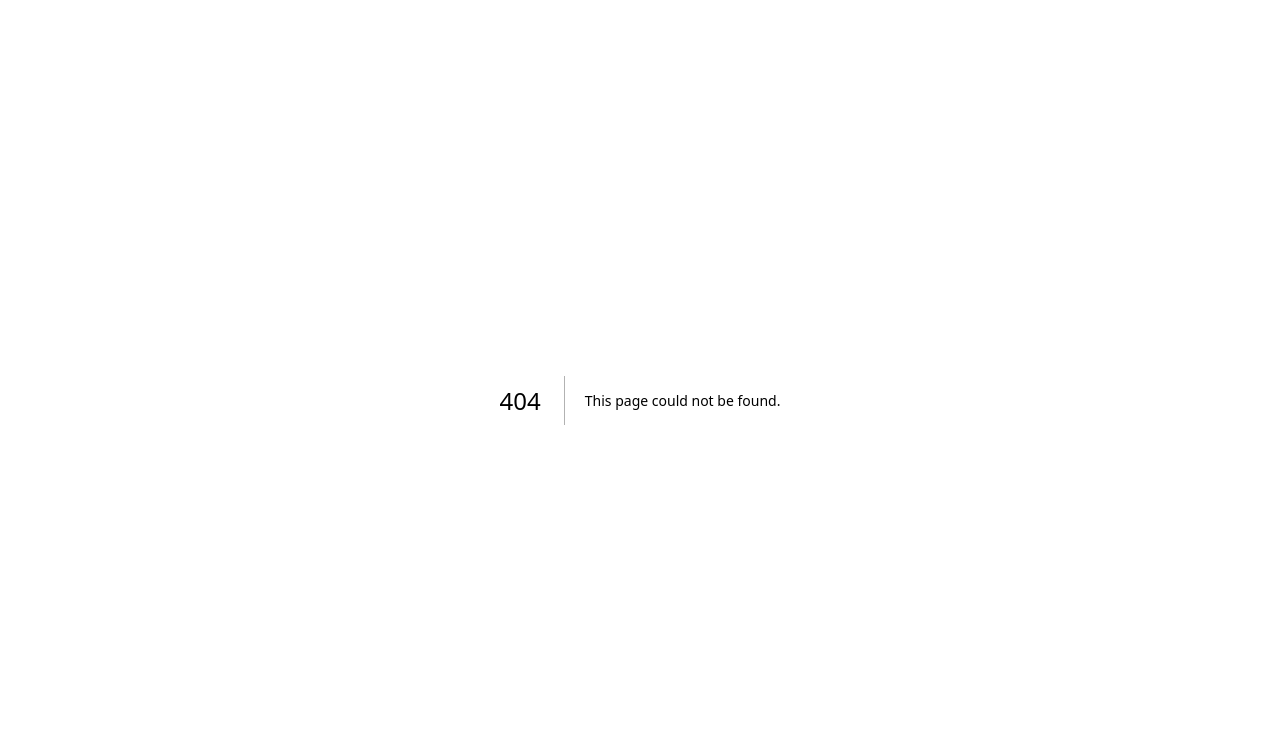
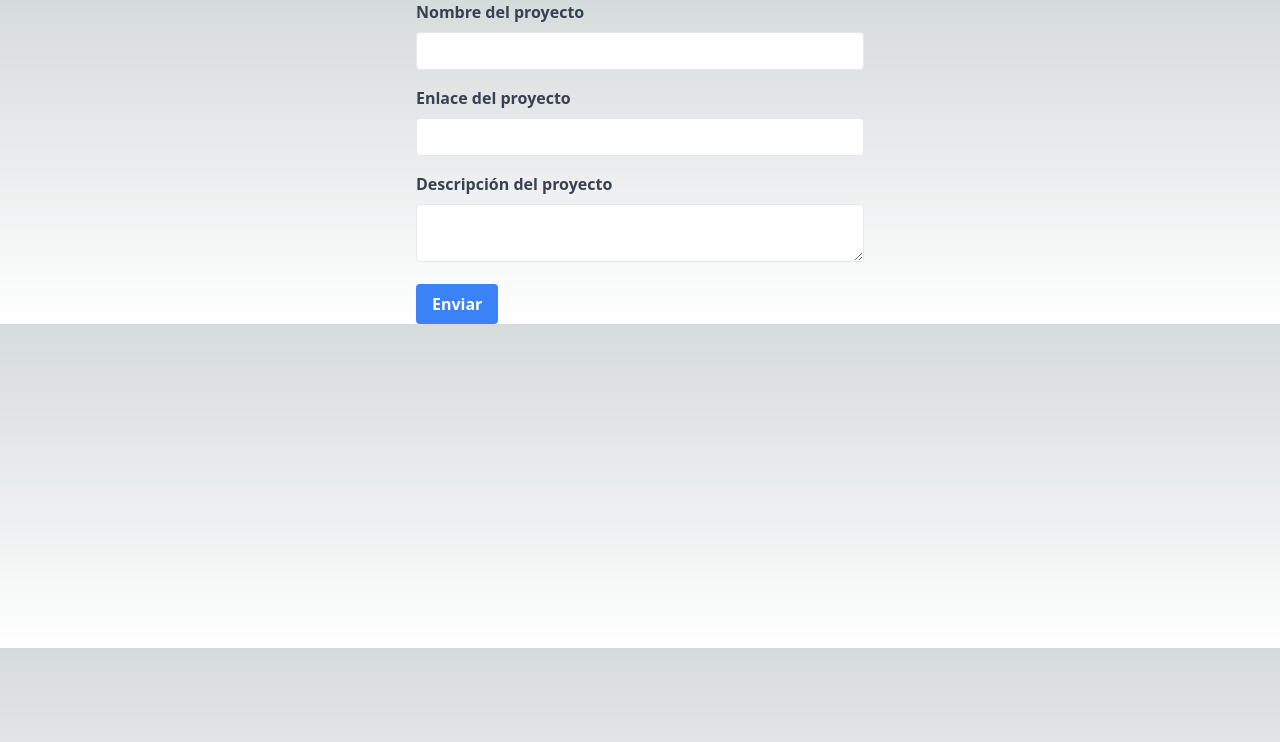
Before and after one commit to No-Country/S7-13-T-JAVAREACT, a Next.js app in the folder client/: page /formDatos in a window 1280 px wide. Before the commit this address had no page. Shown: the top 742 px of the page. Built offline with nearby package versions, Linux system fonts and the light colour scheme.

Commit message:
register/ login funcionando con la base de datos correctamente

```diff
--- a/client/src/pages/_app.js
+++ b/client/src/pages/_app.js
@@ -1,9 +1,12 @@
 import "./globals.css";
 import { SessionProvider } from "next-auth/react";
 
-export default function App({ Component, pageProps }) {
+export default function App({
+  Component,
+  pageProps: { session, ...pageProps },
+}) {
   return (
-    <SessionProvider>
+    <SessionProvider session={session}>
       <Component {...pageProps} />
     </SessionProvider>
   );
--- a/client/src/pages/api/auth/[...nextauth].js
+++ b/client/src/pages/api/auth/[...nextauth].js
@@ -2,6 +2,7 @@ import NextAuth from "next-auth";
 import GithubProvider from "next-auth/providers/github";
 import CredentialsProvider from "next-auth/providers/credentials";
 import GoogleProvider from "next-auth/providers/google";
+
 export const authOptions = {
   // Configure one or more authentication providers
   session: {
@@ -37,6 +38,7 @@ export const authOptions = {
             body: JSON.stringify(payload),
           }
         );
+
         const user = await res.json();
         console.log(user);
         // If no error and we have user data, return it
@@ -49,5 +51,18 @@ export const authOptions = {
     }),
     // ...add more providers here
   ],
+  callbacks: {
+    async session({ session, token }) {
+      session.user = token.user;
+      session.name = token.user.name;
+      return session;
+    },
+    async jwt({ token, user }) {
+      if (user) {
+        token.user = user;
+      }
+      return token;
+    },
+  },
 };
 export default NextAuth(authOptions);
--- /dev/null
+++ b/client/src/pages/api/auth/profile.js
@@ -0,0 +1,4 @@
+export default function profileHandler(req, res) {
+  console.log(req.cookies);
+  return res.json({ user: req.cookies.user });
+}
--- /dev/null
+++ b/client/src/pages/formDatos.js
@@ -0,0 +1,81 @@
+import { useState } from "react";
+
+function ProjectForm() {
+  const [name, setName] = useState("");
+  const [link, setLink] = useState("");
+  const [description, setDescription] = useState("");
+  const [isSubmitting, setIsSubmitting] = useState(false);
+
+  const handleSubmit = async (e) => {
+    e.preventDefault();
+    setIsSubmitting(true);
+    try {
+      // Envía el formulario aquí (por ejemplo, con fetch())
+      console.log(`Nombre del proyecto: ${name}`);
+      console.log(`Enlace del proyecto: ${link}`);
+      console.log(`Descripción del proyecto: ${description}`);
+
+    } catch (error) {
+      console.error(error);
+    } finally {
+      setIsSubmitting(false);
+    }
+  };
+
+  return (
+    <form onSubmit={handleSubmit} className="max-w-md mx-auto">
+      <div className="mb-4">
+        <label className="block text-gray-700 font-bold mb-2" htmlFor="name">
+          Nombre del proyecto
+        </label>
+        <input
+          className="appearance-none border rounded w-full py-2 px-3 text-gray-700 leading-tight focus:outline-none focus:shadow-outline"
+          id="name"
+          type="text"
+          value={name}
+          onChange={(e) => setName(e.target.value)}
+          required
+        />
+      </div>
+      <div className="mb-4">
+        <label className="block text-gray-700 font-bold mb-2" htmlFor="link">
+          Enlace del proyecto
+        </label>
+        <input
+          className="appearance-none border rounded w-full py-2 px-3 text-gray-700 leading-tight focus:outline-none focus:shadow-outline"
+          id="link"
+          type="text"
+          value={link}
+          onChange={(e) => setLink(e.target.value)}
+          required
+        />
+      </div>
+      <div className="mb-4">
+        <label
+          className="block text-gray-700 font-bold mb-2"
+          htmlFor="description"
+        >
+          Descripción del proyecto
+        </label>
+        <textarea
+          className="appearance-none border rounded w-full py-2 px-3 text-gray-700 leading-tight focus:outline-none focus:shadow-outline"
+          id="description"
+          value={description}
+          onChange={(e) => setDescription(e.target.value)}
+          required
+        />
+      </div>
+      <div className="flex items-center justify-between">
+        <button
+          className="bg-blue-500 hover:bg-blue-700 text-white font-bold py-2 px-4 rounded focus:outline-none focus:shadow-outline"
+          type="submit"
+          disabled={isSubmitting}
+        >
+          {isSubmitting ? "Enviando..." : "Enviar"}
+        </button>
+      </div>
+    </form>
+  );
+}
+
+export default ProjectForm;
--- a/client/src/pages/index.js
+++ b/client/src/pages/index.js
@@ -1,5 +1,5 @@
 import styles from "./page.module.css";
-import { useSession } from "next-auth/react";
+import { getSession, useSession } from "next-auth/react";
 import { useRouter } from "next/router";
 import NavBar from "@/components/NavBar";
 import Header from "@/components/header/Header";
@@ -8,19 +8,22 @@ import CardsLanding from "@/components/cards-landing/CardsLanding";
 import Seccion2 from "@/components/seccion2/Seccion2";
 import PreciosLanding from "@/components/precios-landing/PreciosLanding";
 import Footer from "@/components/footer/Footer";
+import { useEffect } from "react";
 
 export default function Home() {
   const router = useRouter();
+  const { data: session, status } = useSession({
+    required: true,
+  });
+  console.log(session, status);
 
-  const { data: session, status } = useSession();
-  console.log(session, status);
   if (status === "loading")
     return <h1>Loading... ACA TENEMOS QUE PONER UN LOADING....</h1>;
 
   return (
     <>
-      <div>
-        {/* SI existe la session actual con un ususario autenticado?  */}
+      {/*  <div>
+
         {session ? (
           <div>
             <h1>{session.user.name}</h1>
@@ -30,7 +33,7 @@ export default function Home() {
         ) : (
           <p>skeleton</p>
         )}
-      </div>
+      </div> */}
       <main className={styles.main}>
         <NavBar />
         <Header />
--- a/client/src/pages/login.js
+++ b/client/src/pages/login.js
@@ -1,6 +1,6 @@
 "use client";
 /* import { useUserContext } from "@/context/UserContext"; */
-import { useState } from "react";
+import { useEffect, useState } from "react";
 import styles from "./Login.module.css";
 import Link from "next/link";
 import { signIn, signOut, useSession } from "next-auth/react";
@@ -14,8 +14,10 @@ const page = () => {
   if (status === "authenticated") {
     router.push("/onboarding");
   }
+
   const [email, setEmail] = useState("");
   const [password, setPassword] = useState("");
+  const [user, setUser] = useState(null);
   console.log(setEmail);
   console.log(setPassword);
   /*   const handleChange = (e) => {
@@ -31,32 +33,12 @@ const page = () => {
         password,
       });
       console.log(data);
+      setUser(data);
       router.push("/onboarding");
     } catch (error) {
       console.log(error);
     }
   };
-
-  /* const authenticate = async () => {
-    const response = await fetch(
-      "https://portacode2-production.up.railway.app/api/v1/auth/authenticate",
-      {
-        method: "POST",
-        headers: {
-          "Content-Type": "application/json",
-          Authorization: "Bearer " + token,
-        },
-        body: JSON.stringify({ email, password }),
-      }
-    );
-
-    const result = await response.json();
-    if (result.token) {
-      localStorage.setItem("token", result.token);
-    }
-
-    return data;
-  }; */
 
   return (
     <main className={styles.container}>
@@ -124,3 +106,23 @@ export default page;
       .then((res) => res.json())
       .then((data) => console.log(data));
   }, [data]); */
+/* const authenticate = async () => {
+    const response = await fetch(
+      "https://portacode2-production.up.railway.app/api/v1/auth/authenticate",
+      {
+        method: "POST",
+        headers: {
+          "Content-Type": "application/json",
+          Authorization: "Bearer " + token,
+        },
+        body: JSON.stringify({ email, password }),
+      }
+    );
+
+    const result = await response.json();
+    if (result.token) {
+      localStorage.setItem("token", result.token);
+    }
+
+    return data;
+  }; */
--- a/client/src/pages/perfil.js
+++ b/client/src/pages/perfil.js
@@ -1,13 +1,43 @@
+"use client";
+import axios from "axios";
 import { useSession } from "next-auth/react";
 import { useRouter } from "next/router";
+import { useEffect, useState } from "react";
 
 const perfil = () => {
+  const [dataUser, setDataUser] = useState({});
   const { data: session, status } = useSession();
   const router = useRouter();
   if (status === "unauthenticated") {
     router.push("/");
   }
-  return <div>Aca se va a mostrar el perfil de usuario</div>;
+  /*
+  useEffect(() => {
+    if (status === "authenticated") {
+      const fethData = async () => {
+        const res = await fetch("/api/profile");
+        const data = await res.json();
+        console.log(data);
+        setDataUser(data);
+        fethData();
+      };
+    }
+  }, []);
+
+  if (dataUser !== {}) {
+    console.log(dataUser);
+  } */
+  const getProfile = async () => {
+    const res = await axios.get("/api/auth/profile");
+
+    console.log(res);
+  };
+  return (
+    <div>
+      Aca se va a mostrar el perfil de usuario
+      <button onClick={() => getProfile()}>Get Profile</button>
+    </div>
+  );
 };
 
 export default perfil;
--- a/client/src/pages/register.js
+++ b/client/src/pages/register.js
@@ -1,22 +1,24 @@
 "use client";
-/* import { useUserContext } from "@/context/UserContext"; */
+
 import { useEffect, useState } from "react";
 import axios from "axios";
 import Link from "next/link";
 
 import styles from "./Register.module.css";
+import { useRouter } from "next/router";
 
 const register = () => {
-  /*   const { user } = useUserContext(); */
+  const router = useRouter();
   const [token, setToken] = useState("");
   const [mensage, setMensage] = useState("");
   const [backResponse, setBackResponse] = useState("");
   const [userData, setUserData] = useState({
+    nombre: "",
     email: "",
     password: "",
     confirmPassword: "",
   });
-  console.log(setMensage);
+
   const handleChange = (e) => {
     setUserData({ ...userData, [e.target.name]: e.target.value });
   };
@@ -31,21 +33,24 @@ const register = () => {
       setMensage("Las contraseñas no coinciden");
       return;
     }
-    console.log(userData);
-
+    /*   let userDataTest = {
+      firstname: "nombre test",
+      email: "aaasdg@asdfg.com",
+      password: "test",
+      confirmPassword: "test",
+    }; */
     try {
+      console.log(userData);
       const response = await axios.post(
         "https://portacode.up.railway.app/api/v1/auth/register",
         userData
       );
       const token = response.data.token;
+      console.log(token);
       /* Este mensaje tenemos que mostrarlo en pantalla para indicar si el usuario se creo bien */
       const respuestaBack = JSON.stringify(response.data.message);
       setBackResponse(respuestaBack);
       setToken(token);
-      console.log(token);
-      // guardar token en localStorage o en el estado de la aplicación
-      // redirigir al usuario a la página de inicio
     } catch (error) {
       setMensage("Ha ocurrido un error al registrarse");
       console.error(error);
@@ -65,7 +70,7 @@ const register = () => {
           </label>
           <input
             className={styles.input}
-            name="name"
+            name="nombre"
             type="name"
             placeholder="Escribir..."
             onChange={handleChange}
```
